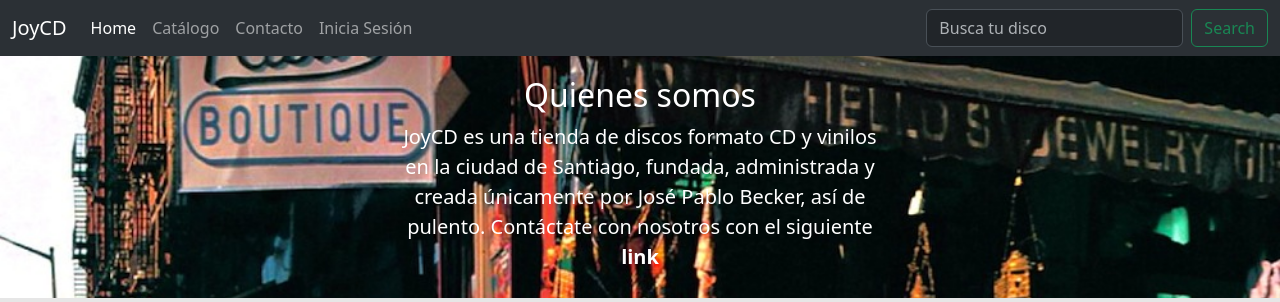
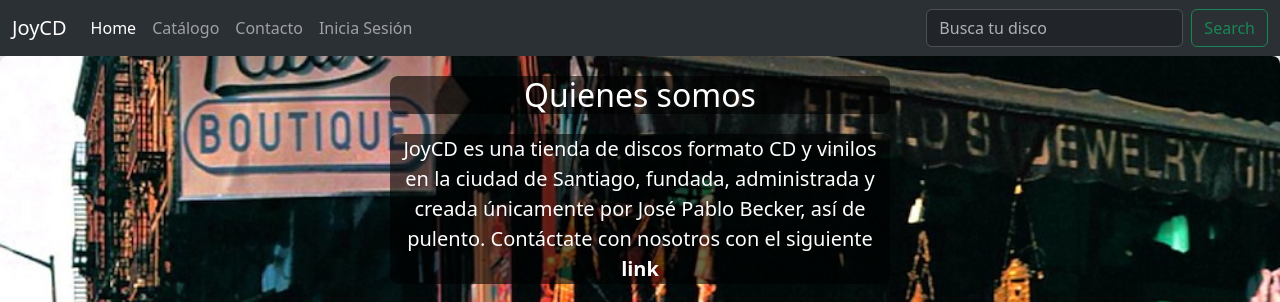
Before and after one commit to SpookyKiss00/PFBecker, a plain HTML site: page index.html in a window 1280 px wide. Shown: the top 302 px of the page. Drawn offline with nearby package versions, Linux system fonts and the light colour scheme.

Commit message:
Se corrigió el fondo del inicio

```diff
--- a/index.html
+++ b/index.html
@@ -45,8 +45,8 @@
 <!-- Main------------------------------------------------------------------------------------------ -->
     <main>
         <!-- Presentación -->
-        <div class="principal">
-            <h2 data-aos="fade-up">Quienes somos</h2>
+        <div class="principal principal_inicio">
+            <h2 data-aos="fade-up" class="principal__texto">Quienes somos</h2>
             <p class="lead principal__texto" data-aos="fade-up">JoyCD es una tienda de discos formato CD y vinilos en la ciudad de Santiago, fundada, administrada y creada únicamente por José Pablo Becker, así de pulento. Contáctate con nosotros con el siguiente <a href="html/contacto.html">link</a></p>
         </div>
 
--- a/scss/estilo.scss
+++ b/scss/estilo.scss
@@ -36,6 +36,9 @@ h2{
 }
 main {
     /* Presentación */
+    .principal_inicio{
+        @include lista-black-border();
+    }
     .principal {
         background-image: url("../img/tienda2.jpg");
         background-size: cover;
@@ -53,6 +56,11 @@ main {
         .principal__h2 {
             background-color: rgba(0, 0, 0, 0.6);
             border-radius: 8px;
+        }
+
+        .principal__texto{
+            @include lista-black-border();
+            margin-bottom: 20px
         }
 
         a {
```
Also changed, not shown: css/estilo.css, 1 other file.
